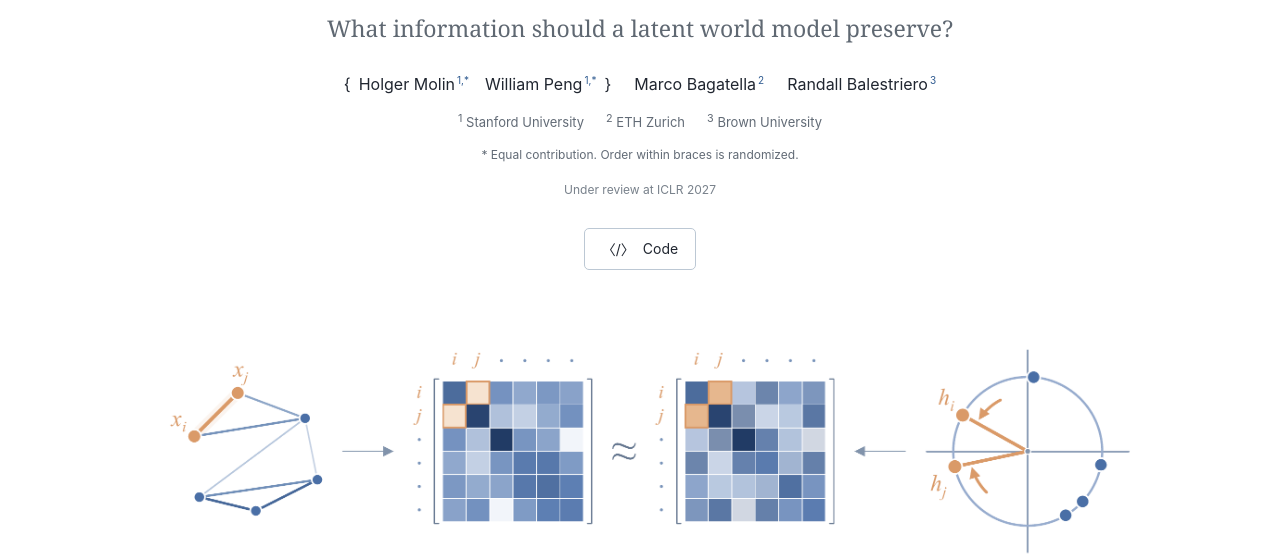
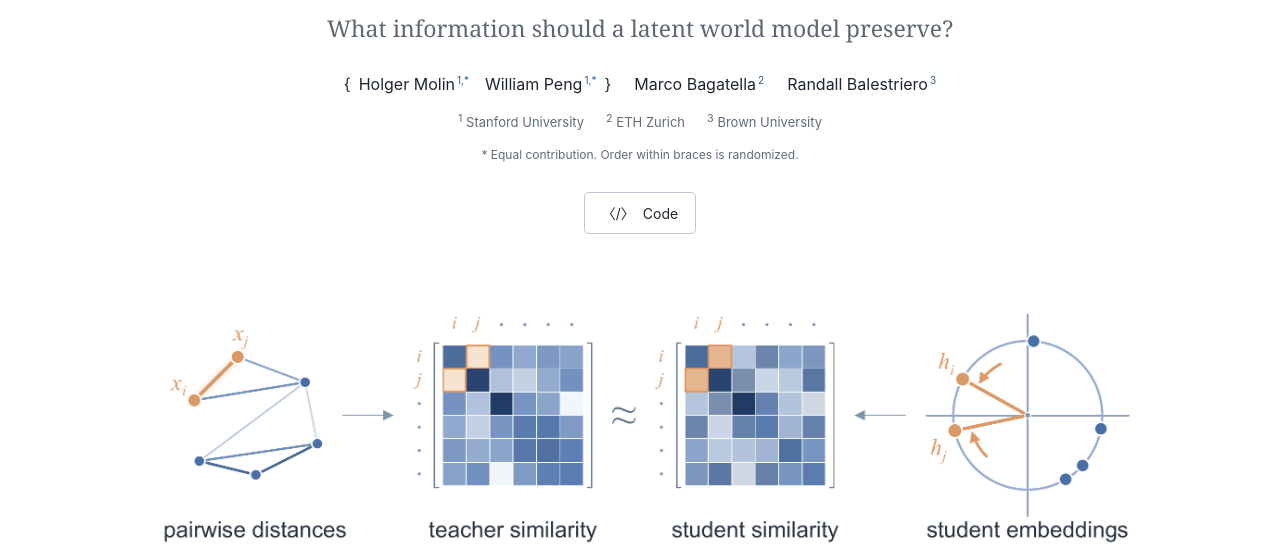
Before and after one commit to spectral-alignment/spectral-alignment.github.io, a plain HTML site: page dist/index.html in a window 1280 px wide. Shown: the part 275-830 px from the top of the page. Drawn offline with Linux system fonts and the light colour scheme.

Commit message:
Remove conference review status from website

```diff
--- a/dist/index.html
+++ b/dist/index.html
@@ -2,7 +2,7 @@
 <html lang="en"><head><meta charset="utf-8"><meta name="viewport" content="width=device-width, initial-scale=1"><meta name="description" content="We train world models to preserve relationships between observations. Read about SpecWM, its spectral alignment objective, and results on three visual manipulation environments."><meta name="theme-color" content="#315c91"><title>World Modeling through Spectral Alignment</title><link rel="icon" type="image/svg+xml" href="assets/favicon.svg?v=3"><link rel="stylesheet" href="assets/katex/katex.min.css"><link rel="stylesheet" href="styles.css"><script src="assets/katex/katex.min.js" defer></script><script src="script.js" defer></script></head>
 <body id="top"><a class="skip" href="#overview">Skip to article</a><div class="progress" aria-hidden="true"></div>
 <header class="masthead"><a class="brand" href="#top"><img class="brand-graph" src="assets/favicon.svg?v=3" width="28" height="28" alt="">SpecWM</a><nav class="top-links" aria-label="Resources"><a href="https://anonymous.4open.science/r/SpecWM/" target="_blank" rel="noopener">Code</a><a href="#results">Results</a><a href="#theory">Theory</a></nav></header>
-<main><div class="hero"><h1>World Modeling through<br><em>Spectral Alignment</em></h1><p class="subtitle">What information should a latent world model preserve?</p><div class="byline"><div class="authors"><span class="equal-authors">{<span id="equal-author-names"><span>Holger Molin<sup>1,*</sup></span><span>William Peng<sup>1,*</sup></span></span>}</span><span>Marco Bagatella<sup>2</sup></span><span>Randall Balestriero<sup>3</sup></span></div><div class="affiliations"><span><sup>1</sup> Stanford University</span><span><sup>2</sup> ETH Zurich</span><span><sup>3</sup> Brown University</span></div><div class="author-note">* Equal contribution. Order within braces is randomized.</div><div class="paper-status">Under review at ICLR 2027</div></div><div class="actions"><a class="button" href="https://anonymous.4open.science/r/SpecWM/" target="_blank" rel="noopener"><span aria-hidden="true">〈/〉</span>Code</a></div></div>
+<main><div class="hero"><h1>World Modeling through<br><em>Spectral Alignment</em></h1><p class="subtitle">What information should a latent world model preserve?</p><div class="byline"><div class="authors"><span class="equal-authors">{<span id="equal-author-names"><span>Holger Molin<sup>1,*</sup></span><span>William Peng<sup>1,*</sup></span></span>}</span><span>Marco Bagatella<sup>2</sup></span><span>Randall Balestriero<sup>3</sup></span></div><div class="affiliations"><span><sup>1</sup> Stanford University</span><span><sup>2</sup> ETH Zurich</span><span><sup>3</sup> Brown University</span></div><div class="author-note">* Equal contribution. Order within braces is randomized.</div></div><div class="actions"><a class="button" href="https://anonymous.4open.science/r/SpecWM/" target="_blank" rel="noopener"><span aria-hidden="true">〈/〉</span>Code</a></div></div>
 <figure class="teaser abstract-figure"><a class="figure-link" href="assets/abstract_fig.pdf" data-zoom="assets/abstract_fig.svg" data-title="Spectral alignment: from pairwise distances to embeddings"><img src="assets/abstract_fig.png" width="2200" height="581" alt="Pairwise distances define a teacher similarity matrix. The encoder learns student embeddings whose pairwise similarities match the teacher."></a><figcaption><span class="figure-label">World modeling through spectral alignment.</span> We turn pairwise distances into teacher similarities, then train the encoder’s embedding similarities to match them.</figcaption></figure>
 
 <div class="metrics" aria-label="CEM planning success: LeWorldModel compared with temporal SpecWM"><div class="metric"><div class="value"><span>52%</span><strong>68%</strong></div><p>OGBench Cube</p><small>+16 percentage points</small></div><div class="metric"><div class="value"><span>49%</span><strong>77%</strong></div><p>OGBench Scene</p><small>+28 percentage points</small></div><div class="metric"><div class="value"><span>29%</span><strong>51%</strong></div><p>CALVIN</p><small>+22 percentage points</small></div></div>
```
